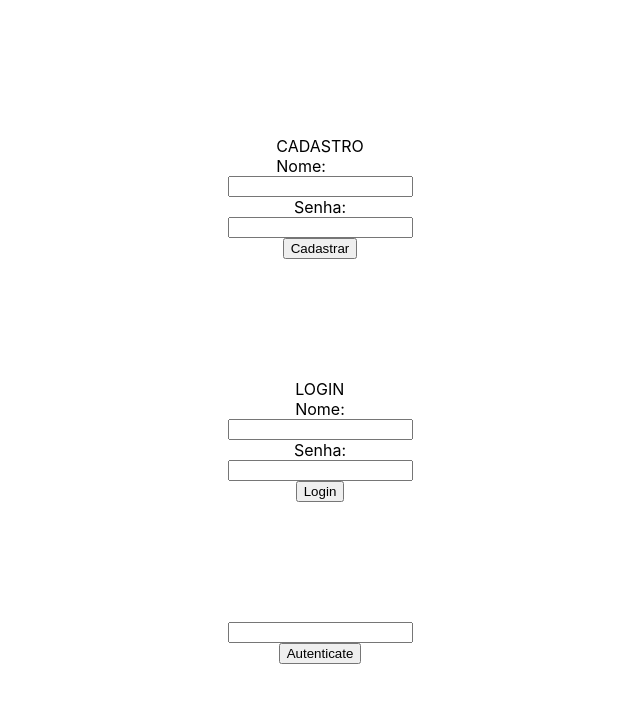
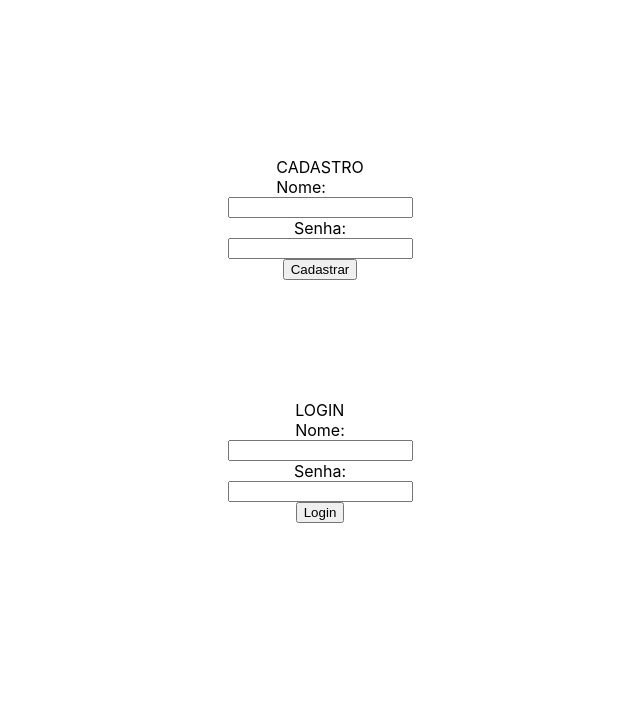
Before and after one commit to LuizFelipeBaroncello/login-app, a Next.js app: page / in a window 1280 px wide. Shown: the top 702 px of the page, without its empty margins (320-960 px from the left). Built offline with nearby package versions, Linux system fonts and the light colour scheme.

Commit message:
[Feat] Aviso two factor

```diff
--- a/pages/index.js
+++ b/pages/index.js
@@ -143,10 +143,10 @@ export default function Home() {
           <br/>
           <br/>
           <br/>
-          <input type="text" value={codeAuthentication} onChange={(event) => setCodeAuthentication(event.target.value)}/>
-          <button onClick={() => sendTwoFactorRequest()}>
+          {loginSuccess && <input type="text" value={codeAuthentication} onChange={(event) => setCodeAuthentication(event.target.value)}/>}
+          {loginSuccess && <button onClick={() => sendTwoFactorRequest()}>
               Autenticate
-          </button>
+          </button>}
 
       </main>
     </div>
```
